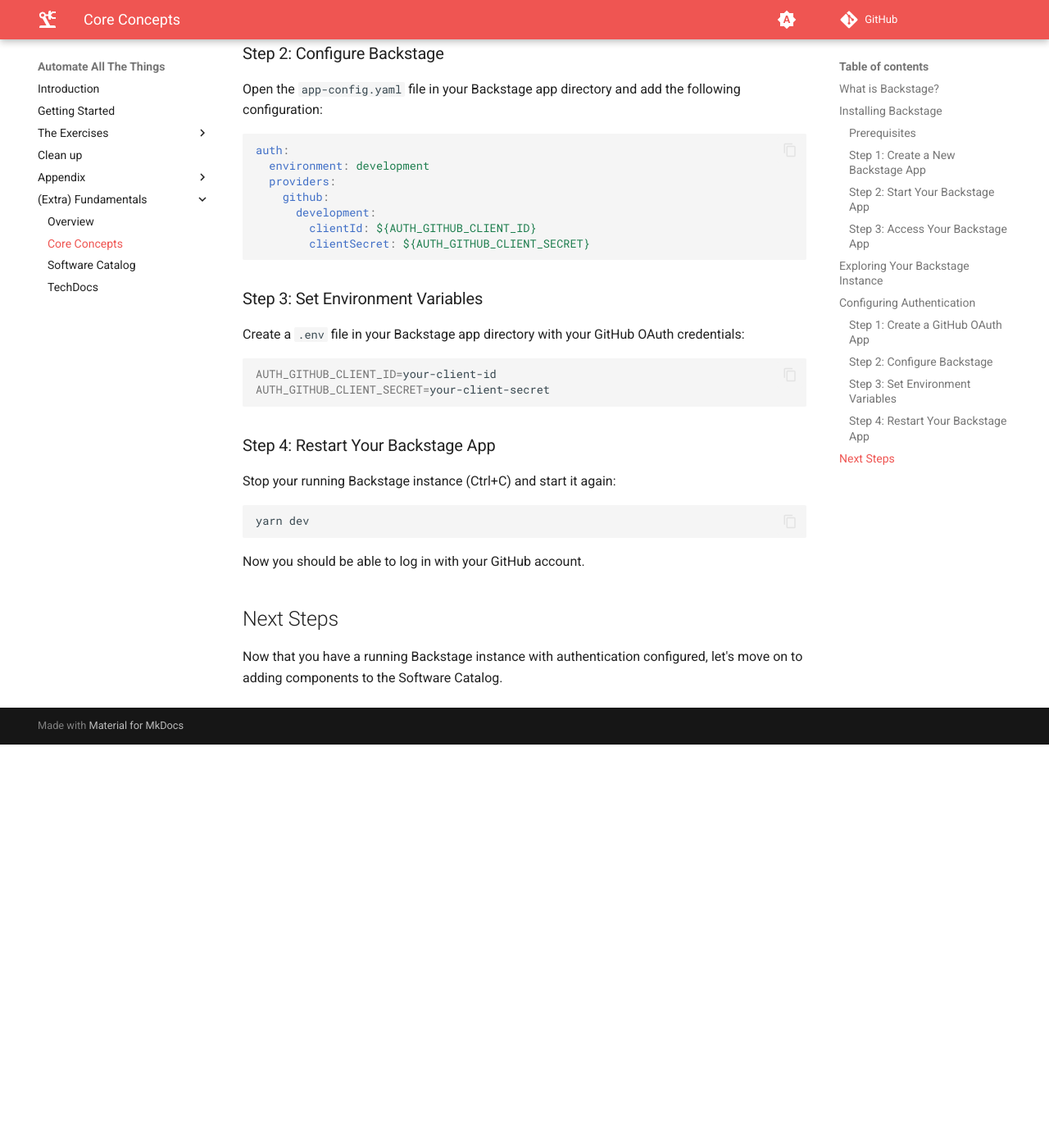
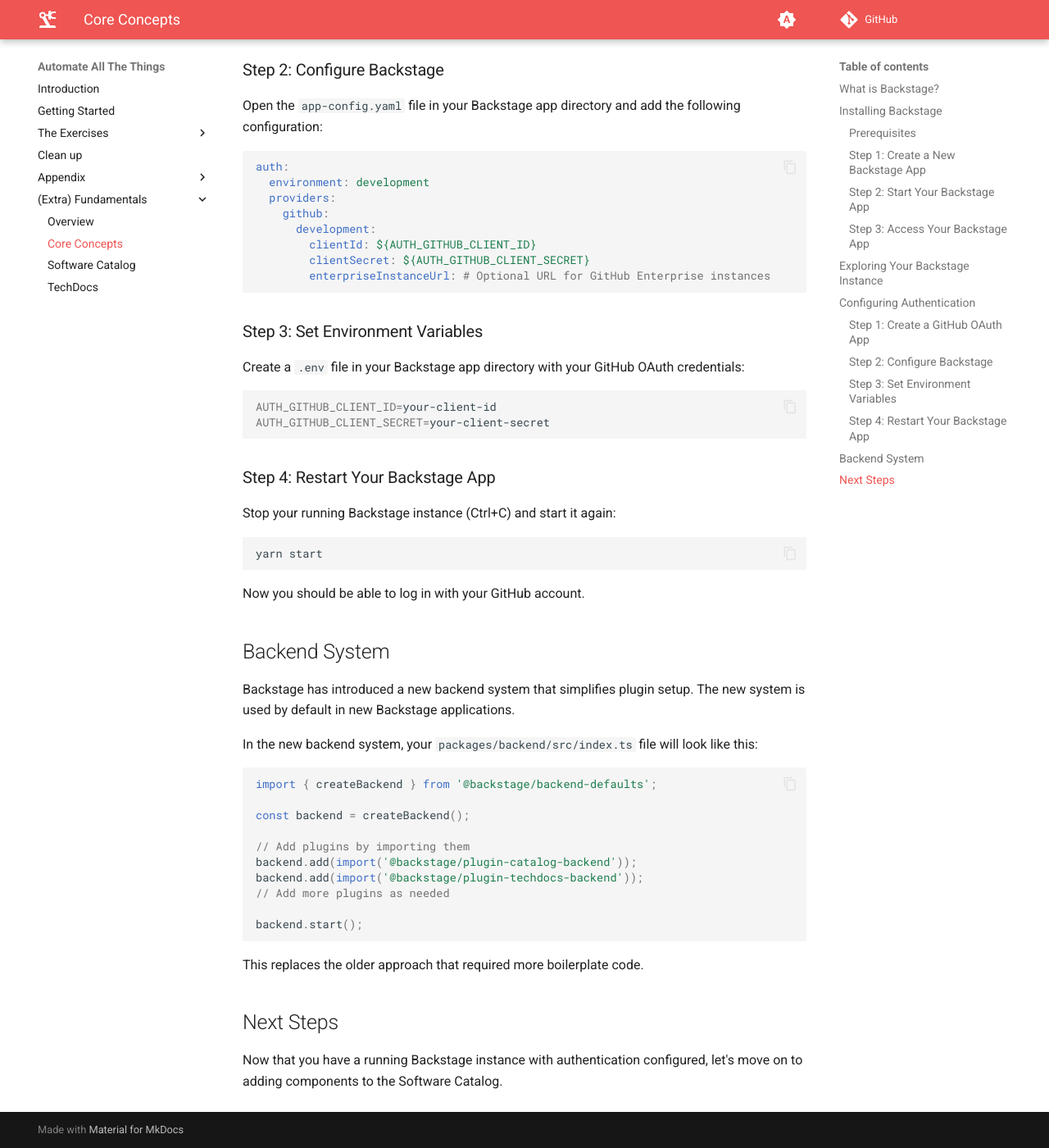
Before and after one commit to philips-labs/automation-workshop, an MkDocs documentation site: the page built from docs/backstage-fundamentals/core-concepts.md, in a window 1280 px wide and 1400 px high, scrolled down 2972 px. Shown: the whole window at 82% size. Built offline with MkDocs 1.6.1 and Material for MkDocs 9.7.7, drawn with Linux system fonts in a browser that asks for light colours; comment, search, counter and statistics services are not loaded; before the commit the page ends 3880 px from its top, so only the background shows below that; some of the changed text lies outside the part shown.

Commit message:
docs: adds extra docs on backstage fundamentals

````diff
--- a/docs/backstage-fundamentals/core-concepts.md
+++ b/docs/backstage-fundamentals/core-concepts.md
@@ -50,14 +50,14 @@ Once the installation is complete, navigate to your app directory and start the
 cd my-backstage-app
 
 # Start the app
-yarn dev
+yarn start
 ```
 
-!!! tip "Node.js 20+ Users"
-    If you're using Node.js 20 or later, you'll need to set the `NODE_OPTIONS` environment variable:
+!!! tip "Node.js Version Compatibility"
+    Backstage is tested with Node.js 18 and 20. If you're using Node.js 20, you might need to set the `NODE_OPTIONS` environment variable:
     ```bash
     export NODE_OPTIONS="--no-node-snapshot"
-    yarn dev
+    yarn start
     ```
 
 ### Step 3: Access Your Backstage App
@@ -107,6 +107,7 @@ auth:
       development:
         clientId: ${AUTH_GITHUB_CLIENT_ID}
         clientSecret: ${AUTH_GITHUB_CLIENT_SECRET}
+        enterpriseInstanceUrl: # Optional URL for GitHub Enterprise instances
 ```
 
 ### Step 3: Set Environment Variables
@@ -123,11 +124,32 @@ AUTH_GITHUB_CLIENT_SECRET=your-client-secret
 Stop your running Backstage instance (Ctrl+C) and start it again:
 
 ```bash
-yarn dev
+yarn start
 ```
 
 Now you should be able to log in with your GitHub account.
 
+## Backend System
+
+Backstage has introduced a new backend system that simplifies plugin setup. The new system is used by default in new Backstage applications.
+
+In the new backend system, your `packages/backend/src/index.ts` file will look like this:
+
+```typescript
+import { createBackend } from '@backstage/backend-defaults';
+
+const backend = createBackend();
+
+// Add plugins by importing them
+backend.add(import('@backstage/plugin-catalog-backend'));
+backend.add(import('@backstage/plugin-techdocs-backend'));
+// Add more plugins as needed
+
+backend.start();
+```
+
+This replaces the older approach that required more boilerplate code.
+
 ## Next Steps
 
 Now that you have a running Backstage instance with authentication configured, let's move on to adding components to the Software Catalog.
````
Also changed, not shown: other parts of docs/backstage-fundamentals/core-concepts.md (+1 -1 lines), docs/backstage-fundamentals/catalog/index.md (+2 -2 lines), docs/backstage-fundamentals/index.md (+1 -1 lines), docs/backstage-fundamentals/techdocs/index.md (+38 -1 lines), 1 other file.
